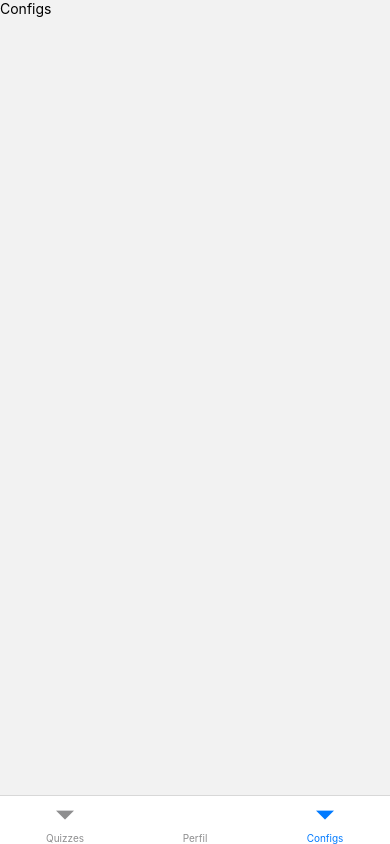
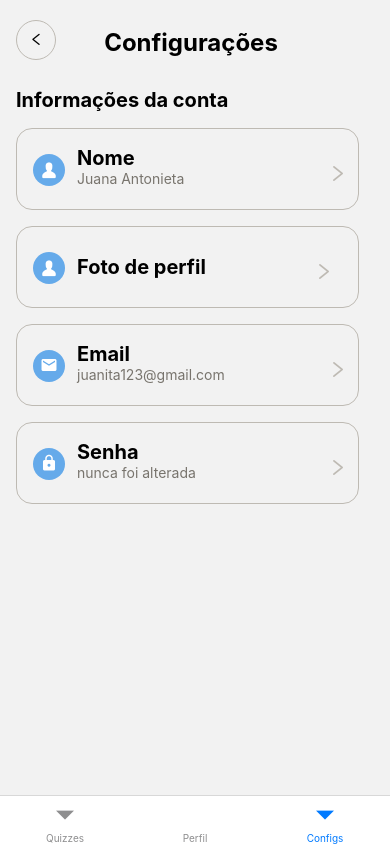
Before and after one commit to stephankruggg/Quizzes-App-Pixel, a React Native app: screen /Configs in a window 390 px wide. Built offline with nearby package versions, Linux system fonts and the light colour scheme.

Commit message:
Finished Configs Page

```diff
--- a/src/pages/Configs/index.js
+++ b/src/pages/Configs/index.js
@@ -1,10 +1,66 @@
 import React from 'react';
-import { Text, View } from 'react-native';
+import { SafeAreaView, Text, View, TouchableOpacity, Image } from 'react-native';
+import { AntDesign } from '@expo/vector-icons';
+import { Octicons } from '@expo/vector-icons';
+import { MaterialIcons } from '@expo/vector-icons';
 
-export default function Quizzes() {
+import styles from './style'
+
+export default function Configs({navigation}) {
   return (
-    <View>
-      <Text>Configs</Text>
-    </View>
+    <SafeAreaView>
+      <View style={styles.Visualization}>
+        <TouchableOpacity onPress={() => navigation.navigate('Home', {screen: 'Quizzes'})} style={styles.Back}>
+          <AntDesign name="left" size={15} color="black" />
+        </TouchableOpacity>
+        <Text style={styles.Title}>Configurações</Text>
+      </View>
+      <Text style={styles.Description}>Informações da conta</Text>
+      <TouchableOpacity style={styles.AllButtons}>
+        <View style={styles.Visualization}>
+        <View style={styles.IconView}>
+          <Octicons name="person" size={18} color="white" />
+        </View>
+          <View>
+            <Text style={styles.ButtonTitle}>Nome</Text>
+            <Text style={styles.ButtonDescription}>Juana Antonieta</Text>
+          </View>
+          <AntDesign name="right" size={20} style={styles.Arrow} />
+        </View>
+      </TouchableOpacity>
+      <TouchableOpacity style={styles.AllButtons}>
+        <View style={styles.Visualization}>
+        <View style={styles.IconView}>
+          <Octicons name="person" size={18} color="white" />
+        </View>
+          <Text style={styles.ButtonProfile}>Foto de perfil</Text>
+          <AntDesign name="right" size={20} style={styles.Arrow} />
+        </View>
+      </TouchableOpacity>
+      <TouchableOpacity style={styles.AllButtons}>
+        <View style={styles.Visualization}>
+        <View style={styles.IconView}>
+        <MaterialIcons name="email" size={18} color="white" />
+        </View>
+          <View>
+            <Text style={styles.ButtonTitle}>Email</Text>
+            <Text style={styles.ButtonDescription}>juanita123@gmail.com</Text>
+          </View>
+          <AntDesign name="right" size={20} style={styles.Arrow} />
+        </View>
+      </TouchableOpacity>
+      <TouchableOpacity style={styles.AllButtons}>
+        <View style={styles.Visualization}>
+        <View style={styles.IconView}>
+        <MaterialIcons name="lock" size={18} color="white" />
+        </View>
+          <View>
+            <Text style={styles.ButtonTitle}>Senha</Text>
+            <Text style={styles.ButtonDescription}>nunca foi alterada</Text>
+          </View>
+          <AntDesign name="right" size={20} style={styles.Arrow} />
+        </View>
+      </TouchableOpacity>
+    </SafeAreaView>
   );
 }
--- /dev/null
+++ b/src/pages/Configs/style.js
@@ -0,0 +1,83 @@
+import { StyleSheet } from 'react-native'
+
+const styles = StyleSheet.create({
+    Visualization: {
+        flexDirection: 'row'
+    },
+    Back: {
+        borderRadius: 50,
+        height: 40,
+        width: 40,
+        marginLeft: 16,
+        marginTop: 20,
+        borderColor: '#BEBAB3',
+        borderWidth: 1,
+        alignContent: 'center',
+        alignItems: 'center',
+        paddingTop: 11
+    },
+    IconView: {
+        width: 32,
+        height: 32,
+        borderRadius: 70,
+        backgroundColor: '#65AAEA',
+        marginTop: 25,
+        marginLeft: 16,
+        paddingTop: 6,
+        alignContent: 'center',
+        alignItems: 'center'
+    },
+    Title: {
+        marginTop: 24,
+        width: 270,
+        textAlign: 'center',
+        fontWeight: 'bold',
+        style: 'normal',
+        fontSize: 24,
+        alignContent: 'center'
+    },
+    Description: {
+        marginTop: 28,
+        fontWeight: 'bold',
+        marginLeft: 16,
+        fontSize: 20,
+    },
+    AllButtons: {
+        marginTop: 16,
+        marginLeft: 16,
+        width: 343,
+        height: 82,
+        borderColor: '#BEBAB3',
+        borderWidth: 1,
+        borderRadius: 16,
+        alignContent: 'center'
+    },
+    ButtonTitle: {
+        marginTop: 17,
+        marginLeft: 12,
+        fontSize: 20,
+        width: 235,
+        fontWeight: 'bold'
+    },
+    ButtonProfile: {
+        marginTop: 28,
+        marginLeft: 12,
+        fontSize: 20,
+        width: 235,
+        fontWeight: 'bold'
+    },
+    ButtonDescription: {
+        marginLeft: 12,
+        fontSize: 14,
+        width: 235,
+        color: '#78746D'
+    },
+    Arrow: {
+        marginTop: 33,
+        marginLeft: 16,
+        marginRight: 24,
+        color: "#BEBAB3"
+    }
+});
+
+export default styles
```
